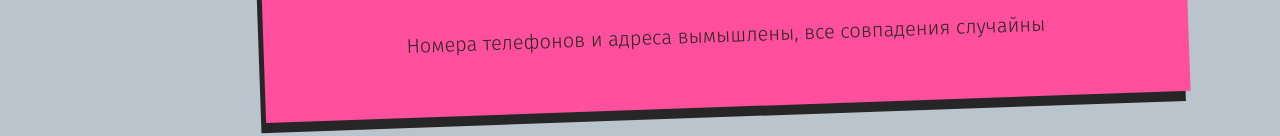
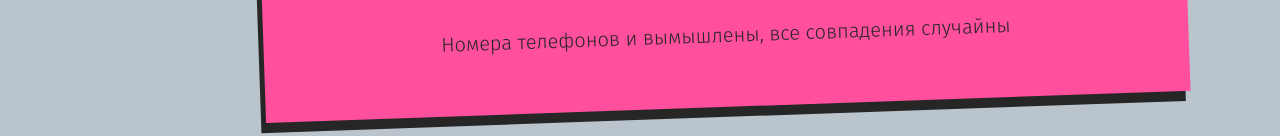
Before and after one commit to linasoll/fira-sans, a plain HTML site: page index.html in a window 1280 px wide. Shown: the part 5113-5249 px from the top of the page. Drawn offline with Linux system fonts and the light colour scheme.

Commit message:
update index.html

```diff
--- a/index.html
+++ b/index.html
@@ -160,7 +160,7 @@
                     <img class="logo-10" src="images/logo.svg">
                     <p class="student-10">Ангелина<br>Солдатенко<br>БП25ДЗ11</p>
                 </div>
-                <p class="note-10">Номера телефонов и адреса вымышлены, все совпадения случайны</p>
+                <p class="note-10">Номера телефонов и вымышлены, все совпадения случайны</p>
             </div>
         </div>
     </body>
```
